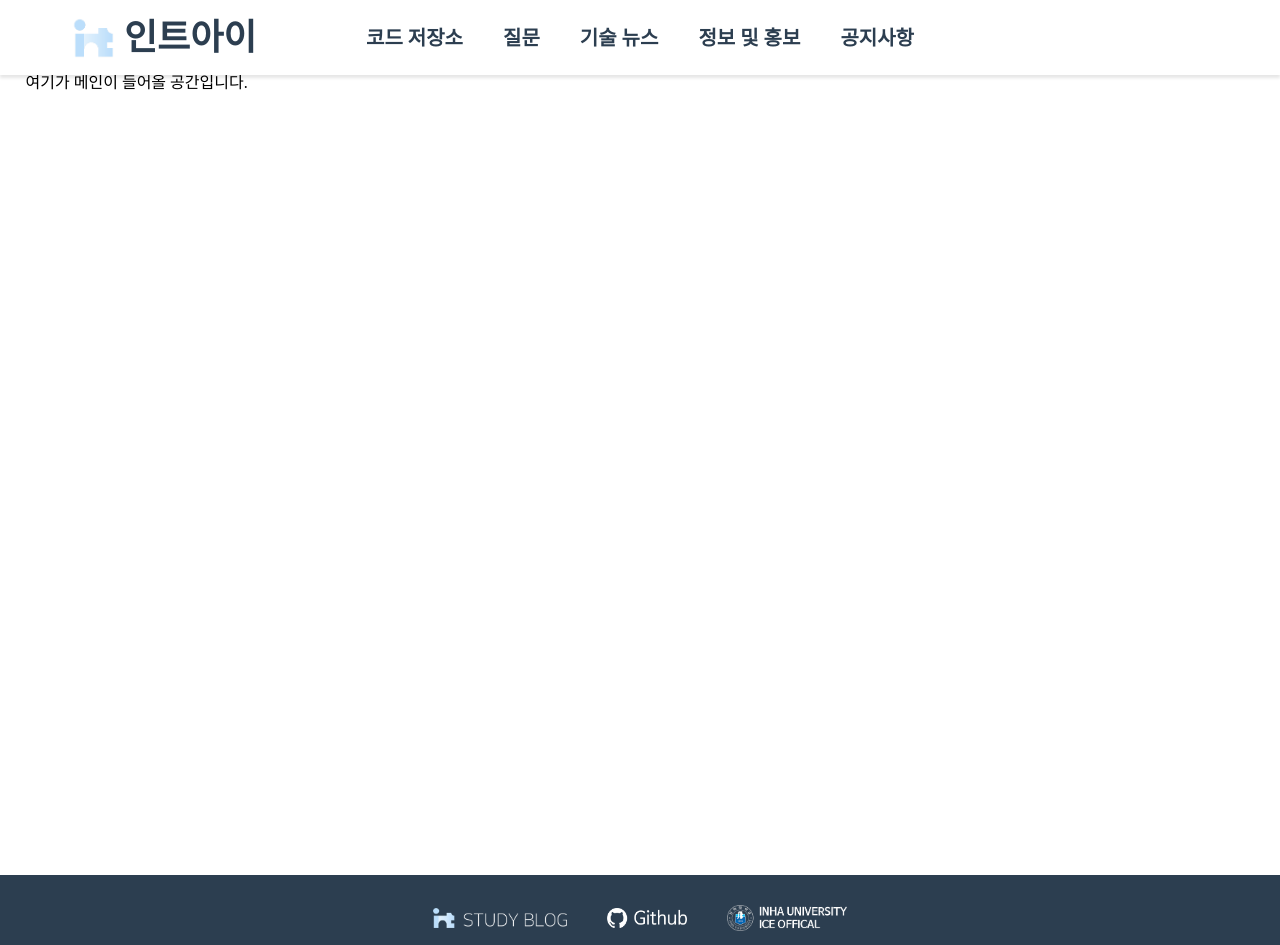
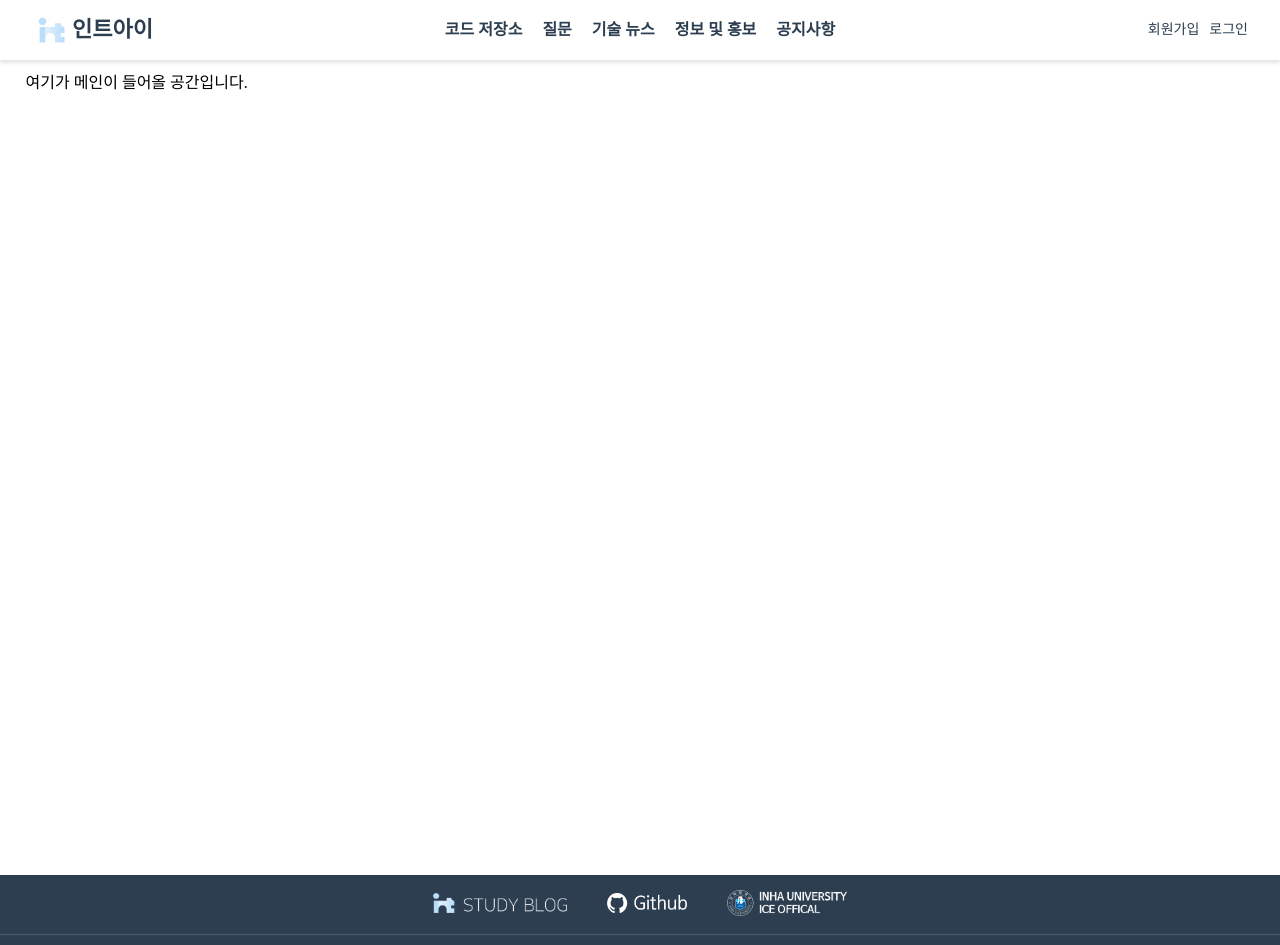
Before and after one commit to int-i/int-i-official-site, a React (Create React App) app in the folder client/: page / in a window 1280 px wide. Shown: the top 945 px of the page. Built offline with nearby package versions, Linux system fonts and the light colour scheme.

Commit message:
폰트크기+여백 축소, 로그인UI 추가

```diff
--- a/client/src/components/view/Footer/Footer.module.scss
+++ b/client/src/components/view/Footer/Footer.module.scss
@@ -1,5 +1,5 @@
 .footer {
-  height: 138px;
+	height: 98px;
 	margin-top: auto;
 	background-color: #2c3e50;
 }
@@ -18,7 +18,7 @@
 .shortcut {
 	display: flex;
 	width: 100%;
-  height: 90px;
+	height: 68px;
 	align-items: center;
 	justify-content: center;
 	border-bottom: 1px solid #445e78;
@@ -30,8 +30,8 @@
 .copyright {
 	text-align: center;
 	width: 100%;
-  height: 48px;
+	height: 38px;
 	font-size: 14px;
 	justify-content: center;
-  line-height: 48px;
+	line-height: 38px;
 }
--- a/client/src/components/view/Header/Header.js
+++ b/client/src/components/view/Header/Header.js
@@ -1,40 +1,55 @@
+import React, { useState } from "react";
 import logo from "../../../assets/images/logo/logo.png";
-import style from "./Header.module.scss"
+import style from "./Header.module.scss";
+
+const 로그인UI = {
+	guest: (
+		<ul className={style.loginUI}>
+			<li>회원가입</li>
+			<li>로그인</li>
+		</ul>
+	),
+	user: (
+		<ul className={style.loginUI}>
+			<li>마이 페이지</li>
+			<li>로그인</li>
+		</ul>
+	),
+	admin: (
+		<ul className={style.loginUI}>
+			<li>관리자 페이지</li>
+			<li>마이 페이지</li>
+			<li>로그인</li>
+		</ul>
+	),
+};
 
 const Header = () => {
+	const [로그인상태, 로그인상태변경] = useState("guest"); // 이 로그인 상태가 뭔지에 따라서 유저 UI가 변함
 	return (
 		<header className={style.header}>
 			<div className={style.contents}>
 				<div className={style.logo}>
-					<img src={logo}
-					width="60"
-					heigh="60"
-					alt="인트아이 로고" />
+					<img src={logo} width="40" alt="인트아이 로고" />
 					<div>인트아이</div>
 				</div>
 
 				<nav className={style.navigation}>
 					<ul>
-						<li>
-							코드 저장소
-						</li>
-						<li>
-							질문
-						</li>
-						<li>
-							기술 뉴스
-						</li>
-						<li>
-							정보 및 홍보
-						</li>
-						<li>
-							공지사항
-						</li>
+						<li>코드 저장소</li>
+						<li>질문</li>
+						<li>기술 뉴스</li>
+						<li>정보 및 홍보</li>
+						<li>공지사항</li>
 					</ul>
 				</nav>
+				{
+					//로그인 상태 체크해서 다른 ui렌더링
+					로그인UI[로그인상태] //key값이 '로그인상태'인 자료를 뽑아서 렌더링한다
+				}
 			</div>
 		</header>
 	);
-}
+};
 
-export default Header
+export default Header;
--- a/client/src/components/view/Header/Header.module.scss
+++ b/client/src/components/view/Header/Header.module.scss
@@ -2,27 +2,29 @@
 .header {
 	position: fixed;
 	width: 100%;
-  height: 75px;
+	height: 60px;
 	box-shadow: 0px 3px 3px 0px rgba(0, 0, 0, 0.1); // 상자 그림자
-  background-color: #ffffff;
+	background-color: var(--white);
 }
 
 // 헤더 상자 안의 내용
 .contents {
 	display: flex;
-  width: 90%;
+	width: 95%;
+	max-width: 1450px;
 	height: 100%;
 	margin: 0 auto;
 	font-weight: 800;
-  font-size: 20px;
-  color: #2c3e50;
+	font-size: 16px;
+	color: var(--navy);
 	align-items: center;
+	justify-content: space-between;
 }
 
 // 로고 정렬(로고 이미지와 로고 텍스트 사이의 정렬)
 .logo {
 	display: flex;
-  font-size: 36px;
+	font-size: 22px;
 	align-items: center;
 }
 
@@ -40,7 +42,15 @@
 
 		// 각 텍스트끼리의 거리
 		li + li {
-      margin-left: 40px;
+			margin-left: 20px;
 		}
 	}
 }
+.loginUI {
+	display: flex;
+	li {
+		font-size: 14px;
+		font-weight: 400;
+		margin-left: 10px;
+	}
+}
```
Also changed, not shown: client/src/assets/style/Layout.module.scss (+4 -4 lines), client/src/assets/style/reset.css (indentation only), client/src/index.css (indentation only). Lines whose indentation alone changed are shown as unchanged.
